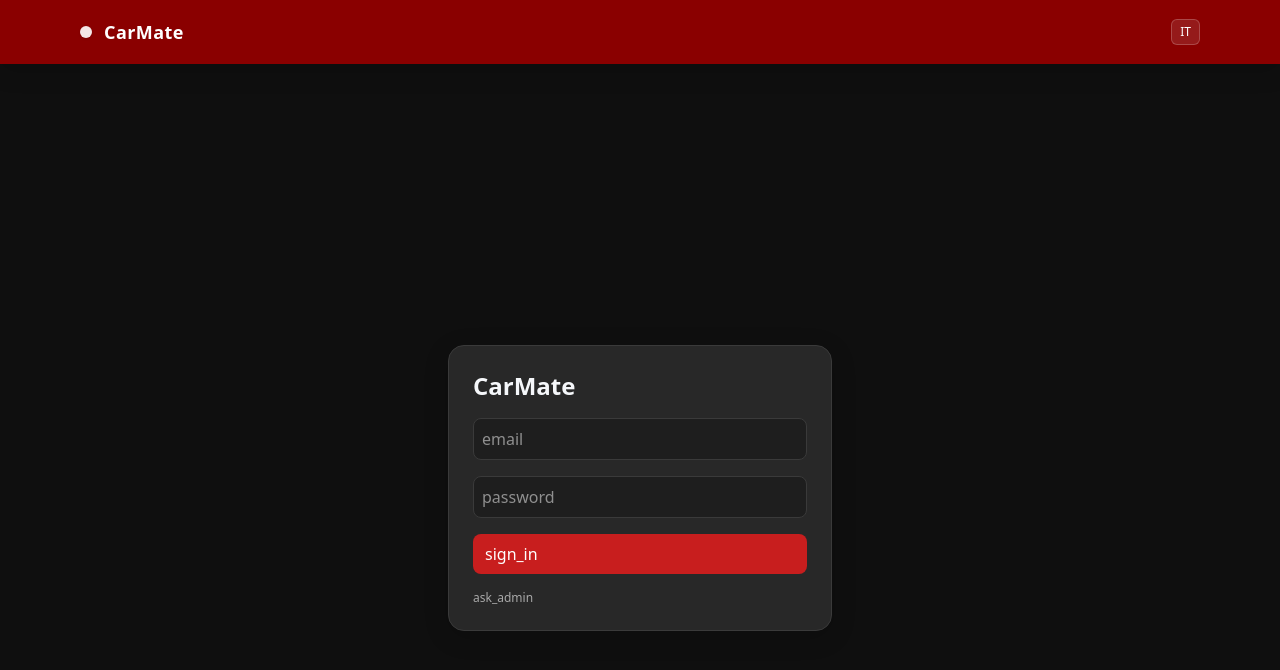
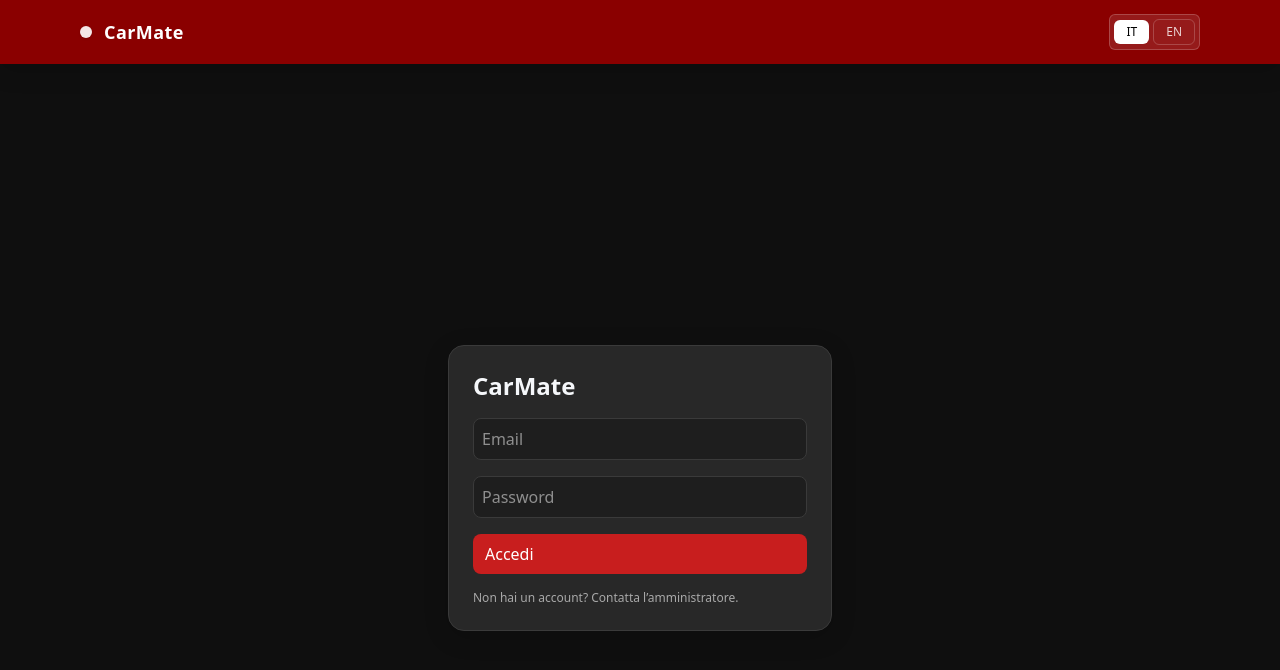
Before and after one commit to antosimeon/carmate, a Next.js app: page /auth/login in a window 1280 px wide. Shown: the top 670 px of the page. Built offline with nearby package versions, Linux system fonts and the light colour scheme.

Commit message:
enable double translation

```diff
--- a/app/layout.tsx
+++ b/app/layout.tsx
@@ -3,10 +3,7 @@ import type { Metadata } from 'next'
 import Providers from './providers'
 import Header from '@/components/Header'
 
-export const metadata: Metadata = {
-  title: 'CarMate',
-  description: 'Gestisci veicoli, riparazioni e spese ricorrenti.',
-}
+export const metadata: Metadata = { title: 'CarMate', description: 'Gestisci veicoli, riparazioni e spese ricorrenti.' }
 
 export default function RootLayout({ children }: { children: React.ReactNode }) {
   return (
--- a/app/page.tsx
+++ b/app/page.tsx
@@ -8,6 +8,12 @@ import { Car, Wrench, Repeat, Settings, Plus, LogOut, Trash2 } from 'lucide-reac
 import { useI18n } from '@/components/I18nProvider'
 
 type Tab = 'vehicles' | 'reparations' | 'recurring-bills'
+
+const tableMap: Record<Tab, string> = {
+  vehicles: 'vehicles',
+  reparations: 'reparations',
+  'recurring-bills': 'recurring_bills', // 👈 mapping trattino → underscore
+}
 
 export default function Dashboard() {
   const router = useRouter()
@@ -37,9 +43,8 @@ export default function Dashboard() {
   }
 
   const loadTab = async () => {
-    let from = tab
-    if (tab === 'recurring-bills') from = 'recurring_bills'
-    const { data, error } = await sb.from(from).select('*').order('created_at', { ascending: false })
+    const table = tableMap[tab]
+    const { data, error } = await sb.from(table).select('*').order('created_at', { ascending: false })
     if (error) { console.error(error); setRows([]); return }
     setRows(data || [])
   }
@@ -251,7 +256,7 @@ function Reparations({
           className="btn btn-primary"
           onClick={() => { if (!vehicleId || !title.trim()) return; const amount = cost ? Number(cost) : null; onAdd({ vehicle_id: vehicleId, title, amount }); setTitle(''); setCost('') }}
         >
-          {t('add')}
+          <Plus size={16} /> {t('add')}
         </button>
       </div>
 
@@ -310,7 +315,7 @@ function RecurringBills({
           className="btn btn-primary"
           onClick={() => { if (!vehicleId || !title.trim() || !nextDue) return; const amt = amount ? Number(amount) : null; onAdd({ vehicle_id: vehicleId, title, amount: amt, interval, next_due: nextDue }); setTitle(''); setAmount(''); setNextDue('') }}
         >
-          {t('add')}
+          <Plus size={16} /> {t('add')}
         </button>
       </div>
 
--- a/app/providers.tsx
+++ b/app/providers.tsx
@@ -1,8 +1,6 @@
 'use client'
-
 import React from 'react'
-import { I18nProvider } from '@/components/I18nProvider'  // ✅ not from lib/i18n
-
+import { I18nProvider } from '@/components/I18nProvider'
 export default function Providers({ children }: { children: React.ReactNode }) {
   return <I18nProvider>{children}</I18nProvider>
 }
--- a/components/I18nProvider.tsx
+++ b/components/I18nProvider.tsx
@@ -1,28 +1,110 @@
 'use client'
 
-import { createContext, useContext, useEffect, useMemo, useState } from 'react'
+import { createContext, useContext, useMemo, useState } from 'react'
 
 export type Locale = 'it' | 'en'
+
 const messages: Record<Locale, Record<string, string>> = {
-  it: { app_title:'CarMate', /* ...rest of IT strings... */ },
-  en: { app_title:'CarMate', /* ...rest of EN strings... */ },
+  it: {
+    app_title: 'CarMate',
+    vehicles: 'Veicoli',
+    reparations: 'Riparazioni',
+    recurring_bills: 'Spese ricorrenti',
+    settings: 'Impostazioni',
+    logout: 'Esci',
+    total_vehicles: 'Veicoli totali',
+    upcoming_bills: 'Prossime scadenze',
+    open_reparations: 'Riparazioni aperte',
+    your_garage: 'Il tuo garage',
+    add_vehicle: 'Aggiungi veicolo',
+    nickname: 'Soprannome',
+    make: 'Marca',
+    model: 'Modello',
+    plate: 'Targa',
+    delete: 'Elimina',
+    checking_session: 'Verifica sessione…',
+    select_vehicle: 'Seleziona veicolo',
+    reparation_title: 'Titolo riparazione',
+    cost_example: 'Costo (es. 120.50)',
+    add: 'Aggiungi',
+    bill_name: 'Nome spesa (es. Assicurazione)',
+    amount_example: 'Importo (es. 50)',
+    interval: 'Intervallo',
+    monthly: 'Mensile',
+    yearly: 'Annuale',
+    next_due: 'Prossima scadenza',
+    next_due_on: 'prossima scadenza',
+    email: 'Email',
+    password: 'Password',
+    sign_in: 'Accedi',
+    ask_admin: 'Non hai un account? Contatta l’amministratore.',
+  },
+  en: {
+    app_title: 'CarMate',
+    vehicles: 'Vehicles',
+    reparations: 'Reparations',
+    recurring_bills: 'Recurring bills',
+    settings: 'Settings',
+    logout: 'Logout',
+    total_vehicles: 'Total vehicles',
+    upcoming_bills: 'Upcoming bills',
+    open_reparations: 'Open reparations',
+    your_garage: 'Your garage',
+    add_vehicle: 'Add vehicle',
+    nickname: 'Nickname',
+    make: 'Make',
+    model: 'Model',
+    plate: 'Plate',
+    delete: 'Delete',
+    checking_session: 'Checking session…',
+    select_vehicle: 'Select vehicle',
+    reparation_title: 'Reparation title',
+    cost_example: 'Cost (e.g. 120.50)',
+    add: 'Add',
+    bill_name: 'Bill name (e.g. Insurance)',
+    amount_example: 'Amount (e.g. 50)',
+    interval: 'Interval',
+    monthly: 'Monthly',
+    yearly: 'Yearly',
+    next_due: 'Next due',
+    next_due_on: 'next due',
+    email: 'Email',
+    password: 'Password',
+    sign_in: 'Sign in',
+    ask_admin: 'Don’t have an account? Ask the admin.',
+  },
 }
 
-type Ctx = { locale: Locale; t: (k: string) => string; setLocale: (l: Locale)=>void; toggle: ()=>void }
+type Ctx = {
+  locale: Locale
+  t: (key: string) => string
+  setLocale: (l: Locale) => void
+  toggle: () => void
+}
+
 const I18nCtx = createContext<Ctx | null>(null)
 
+const STORAGE_KEY = 'carmate_locale'
+
+// ✅ ITALIAN is the real default. We read localStorage once (lazy init).
+function getInitialLocale(): Locale {
+  if (typeof window === 'undefined') return 'it'
+  const saved = window.localStorage.getItem(STORAGE_KEY)
+  return saved === 'en' || saved === 'it' ? (saved as Locale) : 'it'
+}
+
 export function I18nProvider({ children }: { children: React.ReactNode }) {
-  const [locale, setLocale] = useState<Locale>('it')
-  useEffect(() => {
-    const saved = (typeof window !== 'undefined' && window.localStorage.getItem('carmate_locale')) as Locale | null
-    if (saved === 'it' || saved === 'en') setLocale(saved)
-  }, [])
-  useEffect(() => {
-    if (typeof window !== 'undefined') window.localStorage.setItem('carmate_locale', locale)
-  }, [locale])
+  const [locale, setLocale] = useState<Locale>(getInitialLocale)
 
-  const t = (k: string) => messages[locale][k] ?? k
-  const toggle = () => setLocale(prev => (prev === 'it' ? 'en' : 'it'))
+  const t = (key: string) => messages[locale][key] ?? key
+  const toggle = () => {
+    setLocale(prev => {
+      const next = prev === 'it' ? 'en' : 'it'
+      if (typeof window !== 'undefined') window.localStorage.setItem(STORAGE_KEY, next)
+      return next
+    })
+  }
+
   const value = useMemo(() => ({ locale, t, setLocale, toggle }), [locale])
   return <I18nCtx.Provider value={value}>{children}</I18nCtx.Provider>
 }
--- a/components/LocaleToggle.tsx
+++ b/components/LocaleToggle.tsx
@@ -1,16 +1,39 @@
 'use client'
+
 import { useI18n } from '@/components/I18nProvider'
 
 export default function LocaleToggle() {
-  const { locale, toggle } = useI18n()
+  const { locale, setLocale } = useI18n()
+
+  const baseBtn =
+    'px-3 py-1 text-xs font-medium rounded-md transition-colors focus:outline-none'
+  const active =
+    'bg-white text-black'
+  const inactive =
+    'text-white/80 hover:bg-white/15 border border-white/20'
+
   return (
-    <button
-      onClick={toggle}
-      className="rounded-md border border-white/20 bg-white/10 px-2 py-1 text-xs text-white hover:bg-white/20"
-      aria-label="Switch language"
-      title="Switch language"
+    <div
+      className="inline-flex items-center gap-1 rounded-md bg-white/10 p-1 border border-white/20"
+      role="tablist"
+      aria-label="Language selector"
     >
-      {locale.toUpperCase()}   {/* shows IT or EN */}
-    </button>
+      <button
+        role="tab"
+        aria-selected={locale === 'it'}
+        className={`${baseBtn} ${locale === 'it' ? active : inactive}`}
+        onClick={() => setLocale('it')}
+      >
+        IT
+      </button>
+      <button
+        role="tab"
+        aria-selected={locale === 'en'}
+        className={`${baseBtn} ${locale === 'en' ? active : inactive}`}
+        onClick={() => setLocale('en')}
+      >
+        EN
+      </button>
+    </div>
   )
 }
```
